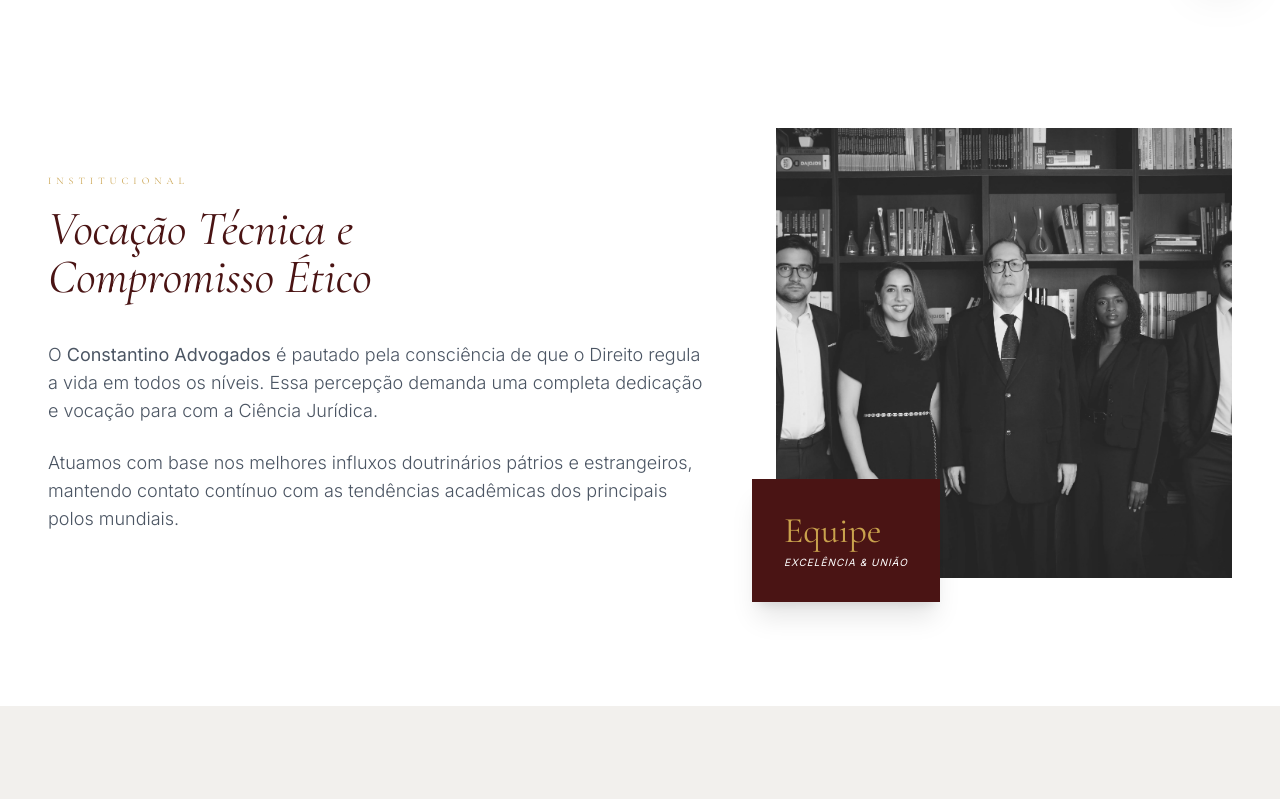
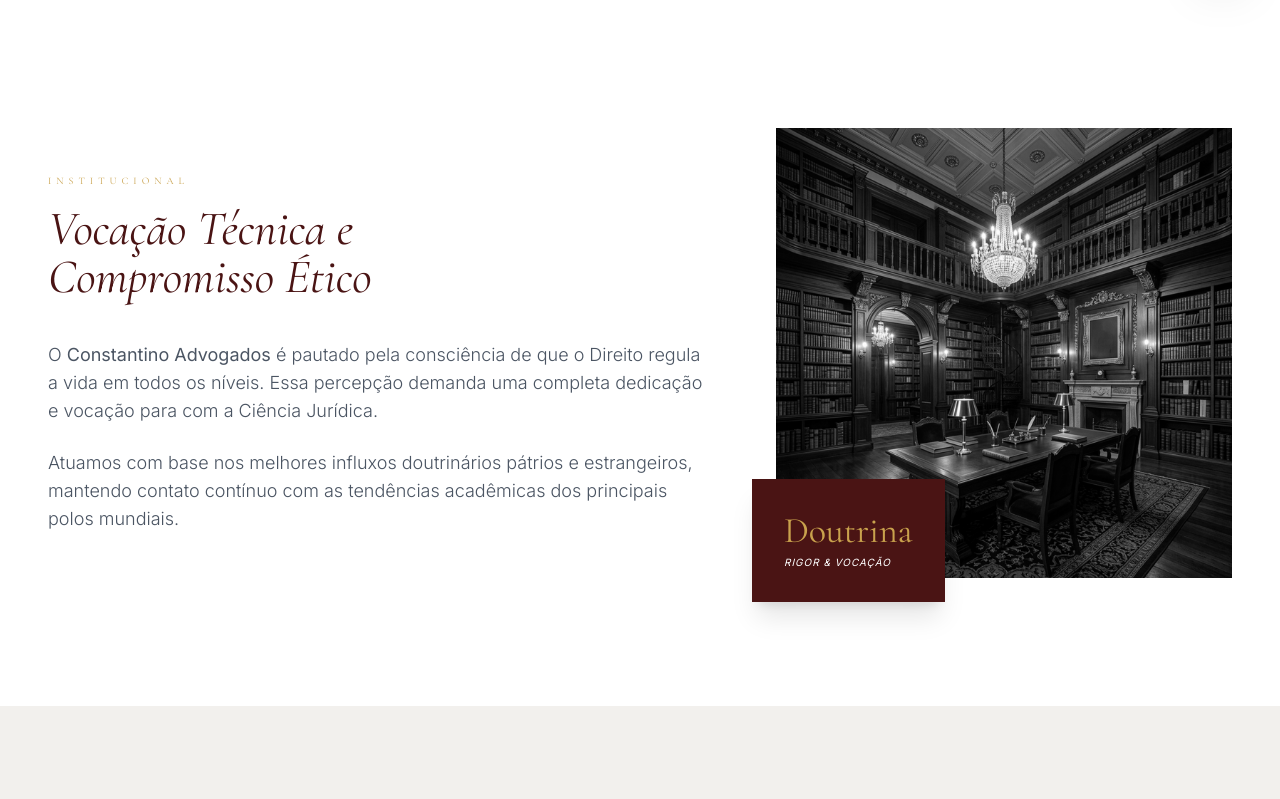
Before and after one commit to NadrjMV/constantino, a plain HTML site: page index.html in a window 1280 px wide. Shown: the part 800-1599 px from the top of the page. Drawn offline with nearby package versions, Linux system fonts and the light colour scheme; no server answers.

Commit message:
Add files via upload

```diff
--- a/index.html
+++ b/index.html
@@ -76,7 +76,7 @@
         }
 
         .hero-bg {
-            background: linear-gradient(rgba(17, 17, 17, 0.7), rgba(17, 17, 17, 0.7)), url('https://images.unsplash.com/photo-1589829545856-d10d557cf95f?auto=format&fit=crop&q=80');
+            background: linear-gradient(rgba(17, 17, 17, 0.7), rgba(17, 17, 17, 0.7)), url('fotos/Equipe.webp');
             background-size: cover;
             background-position: center;
         }
@@ -370,13 +370,14 @@
                 </div>
                 <div class="lg:col-span-5 relative group">
                     <div class="overflow-hidden bg-burgundy/5 skeleton aspect-[3/4] lg:aspect-auto">
-                        <img loading="eager" decoding="async" src="fotos/Equipe.webp" alt="Equipe Constantino Advogados"
-                            width="1200" height="800" onload="this.parentElement.classList.remove('skeleton')"
+                        <img loading="eager" decoding="async" src="fotos/Biblioteca.png"
+                            alt="Biblioteca Jurídica Constantino Advogados" width="1200" height="800"
+                            onload="this.parentElement.classList.remove('skeleton')"
                             class="w-full h-[450px] object-cover grayscale group-hover:grayscale-0 transition-all duration-700">
                     </div>
                     <div class="absolute -bottom-6 -left-6 bg-burgundy p-8 text-gold hidden lg:block shadow-xl">
-                        <p class="font-serif text-4xl">Equipe</p>
-                        <p class="text-[10px] uppercase tracking-widest text-white mt-1 italic">Excelência & União</p>
+                        <p class="font-serif text-4xl">Doutrina</p>
+                        <p class="text-[10px] uppercase tracking-widest text-white mt-1 italic">Rigor & Vocação</p>
                     </div>
                 </div>
             </div>
```
Also changed, not shown: fotos/Biblioteca.png (added).
